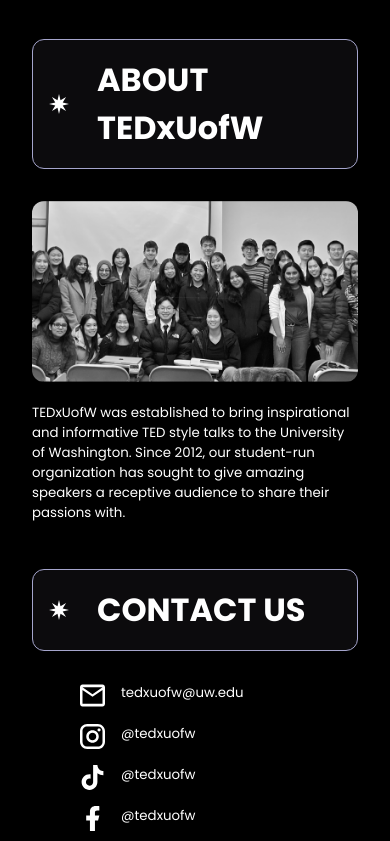
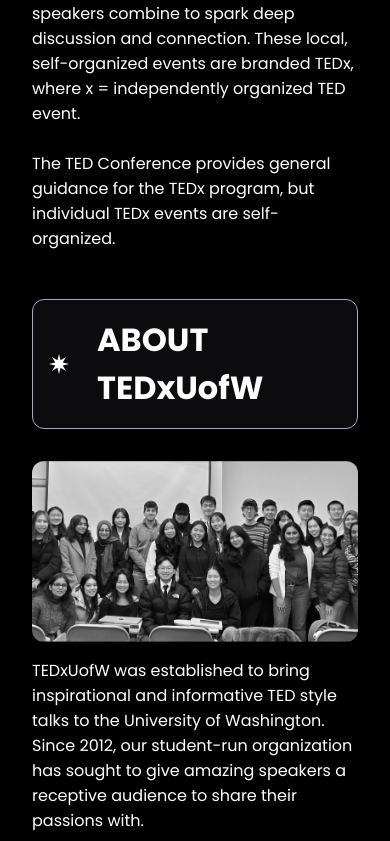
Before and after one commit to tedx-uofw/tedx-website-2024, a React (Create React App) app: page /about-tedx in a window 390 px wide. Shown: the part 1156-1997 px from the top of the page. Built offline with nearby package versions, Linux system fonts and the light colour scheme.

Commit message:
responsive css updated for about us & footer

```diff
--- a/src/components/about/about_us/about_us.css
+++ b/src/components/about/about_us/about_us.css
@@ -9,6 +9,10 @@
   border: 1px solid var(--Purble, #A5A5CC);
   background: var(--off-black-40, rgba(30, 28, 34, 0.40));
   margin: 5rem 5rem 5rem 5rem;
+}
+
+#about_us {
+  margin-top: 15rem;
 }
 
 .content {
@@ -31,16 +35,17 @@
 .content p {
   color: var(--White, #FFF);
   font-family: Poppins;
-  font-size: 1.25rem;
+  font-size: 1.5rem;
   font-style: normal;
   font-weight: 400;
   max-width: 100%;
   height: fit-content;
+  align-self: center;
 }
 
 #about_us {
   flex-direction: column;
-  align-items: flex-start;
+  /* align-items: flex-start; */
 }
 
 #links {
@@ -80,40 +85,49 @@
   }
   .content {
     flex-direction: column;
+    gap: 0rem;
   }
   #links {
     flex-direction: column;
-    align-items: start;
-    margin-left: 5rem;
     padding-bottom: none;
     gap: 1rem;
   }
   #links a {
     gap: 1rem;
-    font-size: x-large;
-    align-items: start;
   }
   .aboutus-header {
     margin: 2rem 2rem 2rem 2rem;
   }
+  #about_us {
+    margin-top: 8rem;
+  }
 }
 
 /* Additional responsive CSS for mobile: */
-@media screen and (min-width: 325px) and (max-width: 575px){
+@media screen and (max-width: 450px){
+  #about_us {
+    margin-top: 7rem;
+  }
   .content {
     margin: 2rem 2rem 2rem 2rem;
-    gap: .5rem;
   }
   .aboutus-header {
     font-size: 1rem;
   }
-  .content p {
-    font-size: smaller;
-  }
-  #links a {
-    font-size: smaller;
-  }
   #links img {
     max-height: 25px;
   }
+  #about_us {
+    margin-top: 7rem;
+  }
+  #about_us p, a {
+    font-size: 1rem;
+  }
 }
+
+/* Responsive CSS for laptops */
+@media screen and (max-width: 1300px) {
+  .content {
+    flex-direction: column;
+  }
+}
--- a/src/components/footer/footer.css
+++ b/src/components/footer/footer.css
@@ -27,6 +27,10 @@ footer {
     width: 30rem;
     height: auto;
     flex-shrink: 0;
+}
+
+#blurb {
+    font-size: 1.25rem;
 }
 
 #pages {
@@ -123,7 +127,7 @@ footer {
     }
 }
 /* Additional responsive CSS for mobile */
-@media screen and (max-width: 575px) {
+@media screen and (max-width: 450px) {
     #logo {
         max-width: 10rem;
     }
@@ -143,8 +147,11 @@ footer {
         opacity: 50%;
         margin-bottom: 0;
     }
+    #blurb, #copyright, #pages a, #bottom a {
+        font-size: 1rem;
+    }
 }
-@media screen and (min-width: 575px) {
+@media screen and (min-width: 450px) {
     .mobile-only {
         display: none;
     }
--- a/src/components/footer/footer.jsx
+++ b/src/components/footer/footer.jsx
@@ -15,7 +15,11 @@ function Footer(){
           {/* 1st half of footer */}
           <div id="top">
             {/* Logo */}
-            <a href=""><img src={logo} alt="Logo of TEDxUofW" id="logo" hfref="/"></img></a>
+            <div class="section">
+              <a href=""><img src={logo} alt="Logo of TEDxUofW" id="logo" hfref="/"></img></a>
+              <p id="blurb">This independent TEDx event is operated under license from TED.</p>
+            </div>
+
             {/* Sitemap */}
             <div id="pages">
               {/* Events Section */}
```
